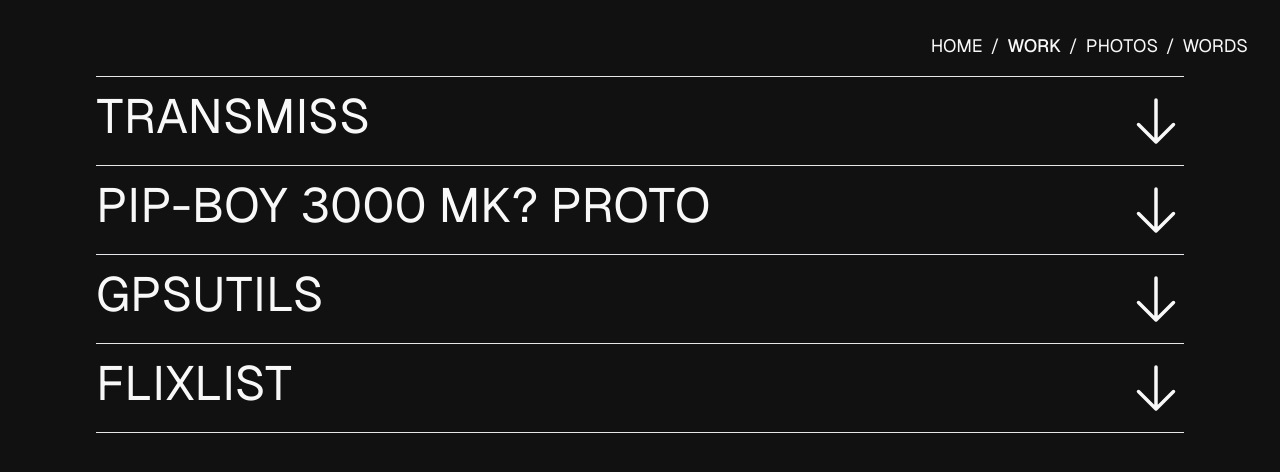
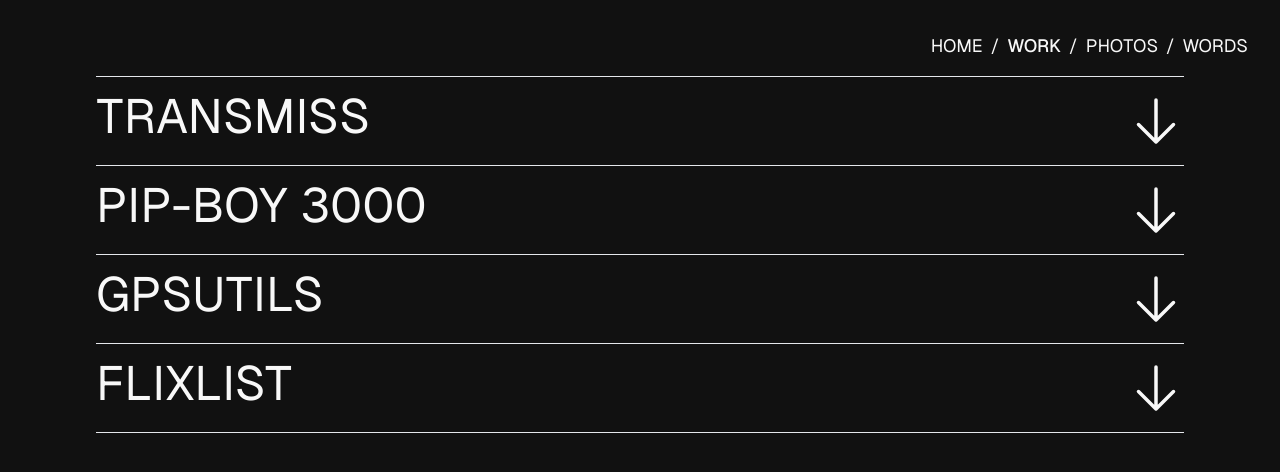
Before and after one commit to cbarkr/portfolio, a Vue app: page /work in a window 1280 px wide. Shown: the top 472 px of the page. Built offline with nearby package versions, Linux system fonts and the light colour scheme.

Commit message:
change pip boy project name

```diff
--- a/src/pages/Work.vue
+++ b/src/pages/Work.vue
@@ -98,7 +98,7 @@ export default {
           image: '',
         },
         {
-          name: 'Pip-Boy 3000 MK? Proto',
+          name: 'Pip-Boy 3000',
           id: 'pipboy',
           description: `
             Prototype of a Pip-Boy from the fallout series.
```
